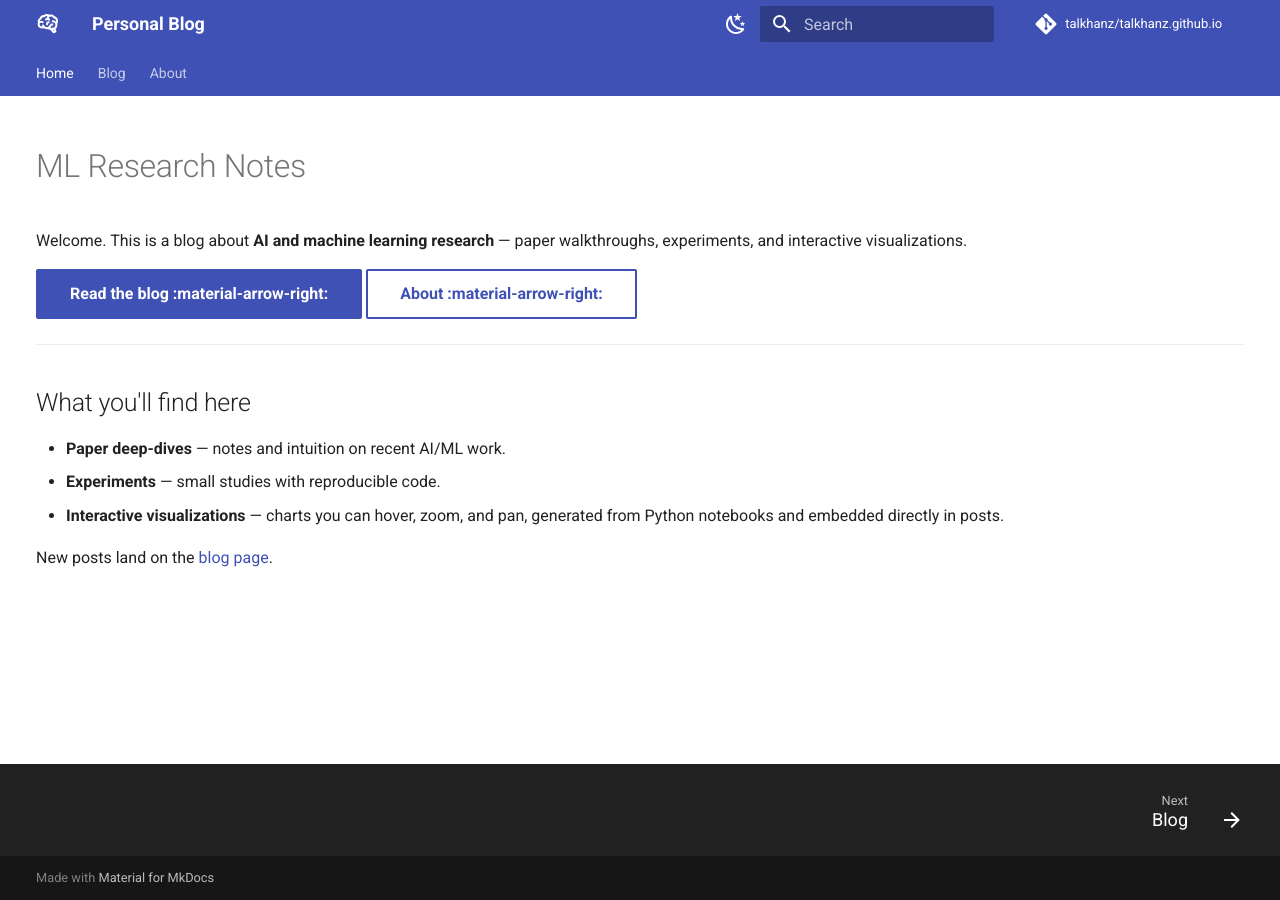
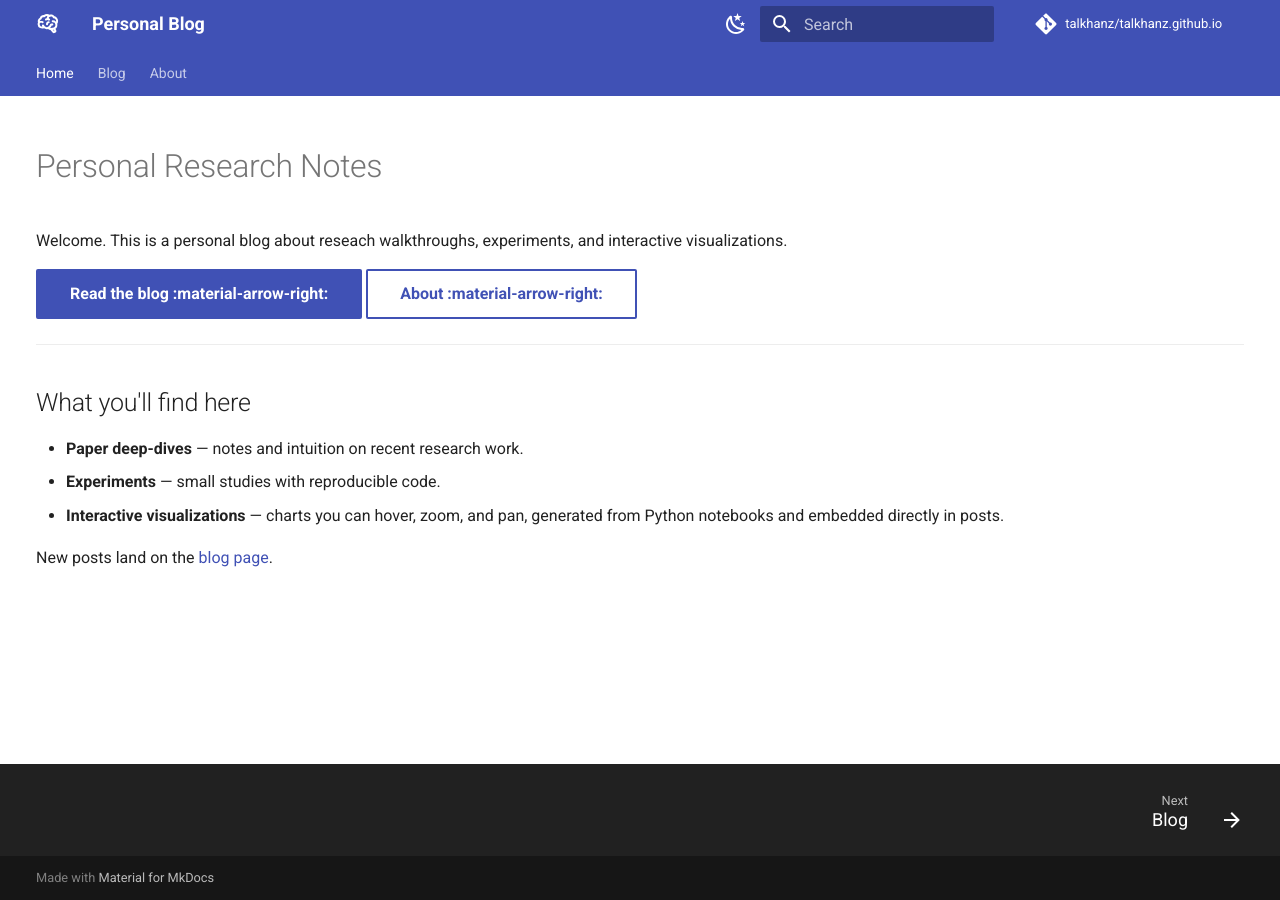
Before and after one commit to talkhanz/talkhanz.github.io, an MkDocs documentation site: the page built from docs/index.md, in a window 1280 px wide. Built offline with MkDocs 1.6.1 and Material for MkDocs 9.7.7, drawn with Linux system fonts in a browser that asks for light colours; comment, search, counter and statistics services are not loaded.

```diff
--- a/docs/index.md
+++ b/docs/index.md
@@ -4,9 +4,9 @@ hide:
   - toc
 ---
 
-# ML Research Notes
+# Personal Research Notes
 
-Welcome. This is a blog about **AI and machine learning research** — paper
+Welcome. This is a personal blog about reseach
 walkthroughs, experiments, and interactive visualizations.
 
 [Read the blog :material-arrow-right:](blog/index.md){ .md-button .md-button--primary }
@@ -16,7 +16,7 @@ walkthroughs, experiments, and interactive visualizations.
 
 ## What you'll find here
 
-- **Paper deep-dives** — notes and intuition on recent AI/ML work.
+- **Paper deep-dives** — notes and intuition on recent research work.
 - **Experiments** — small studies with reproducible code.
 - **Interactive visualizations** — charts you can hover, zoom, and pan, generated
   from Python notebooks and embedded directly in posts.
```
Also changed, not shown: README.md (+1 -2 lines), docs/about.md (+1 -2 lines).
